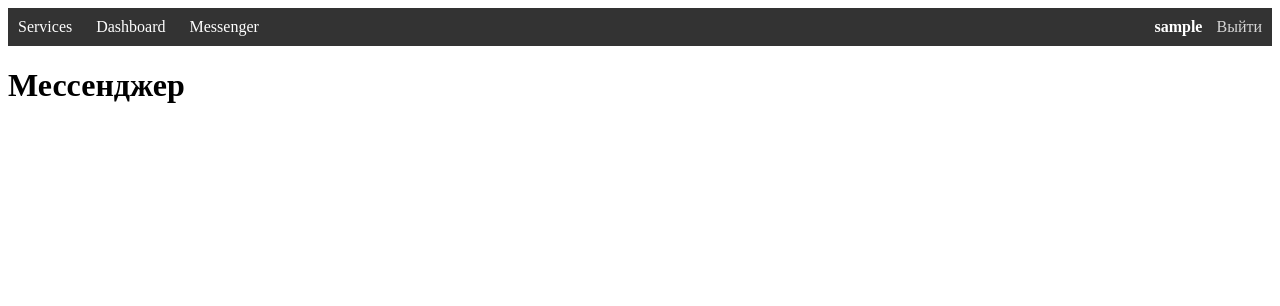
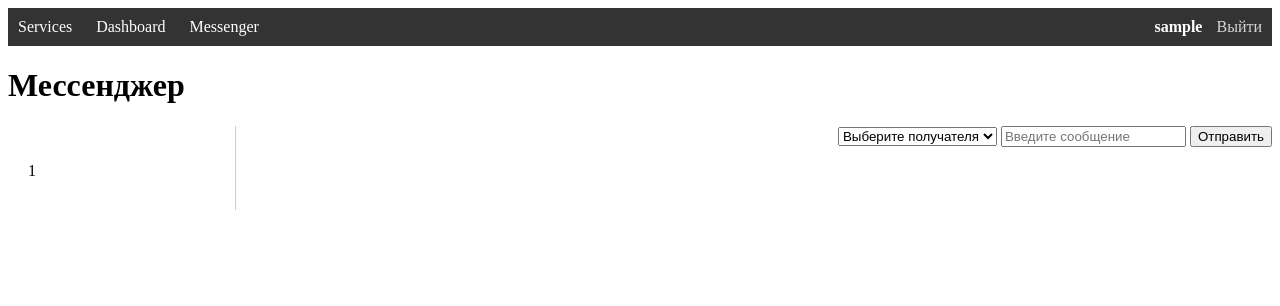
Before and after one commit to Innlock/services_pr6, a Flask app: template templates/messenger.html in a window 1280 px wide. Shown: the top 306 px of the page. Run offline with Flask 3, Linux system fonts and the light colour scheme; tables that the repository leaves empty hold one stand-in row (values such as "Sample post"); the template is opened without the code that fills it: values that come from a table or form of the project are taken from there, most other values are stand-ins (such as "Sample title", 1, 10 or a date in 2020).

Commit message:
наработки для чата

```diff
--- a/app.py
+++ b/app.py
@@ -1,9 +1,9 @@
-from flask import Flask, render_template, request, redirect, url_for
+from flask import Flask, render_template, request, redirect, url_for, jsonify
 from flask_login import LoginManager, UserMixin, login_user, login_required, logout_user, current_user
 from werkzeug.security import generate_password_hash, check_password_hash
 
 from database import drop_all_tables
-from models import User, Service, Message
+from models import User, Service, Message, Dialog
 from init import app, db, login_manager
 
 
@@ -81,7 +81,46 @@ def dashboard():
 def messenger():
     if current_user.role == 'client':
         return "У вас нет доступа к этой странице"
-    return render_template('messenger.html', username=current_user.username)
+    user_dialogs = Dialog.query.filter(Dialog.participants.any(id=current_user.id)).all()
+    all_users = User.query.all()
+    return render_template('messenger.html', username=current_user.username, user_dialogs=user_dialogs,
+                           all_users=all_users)
+
+
+@app.route('/get_messages', methods=['POST'])
+def get_messages():
+    dialog_id = request.form.get('dialog_id')
+    messages = Message.query.filter_by(dialog_id=dialog_id).all()
+    message_list = [{'sender_id': message.sender_id, 'content': message.content} for message in messages]
+    return jsonify(message_list)
+
+
+@app.route('/send_message', methods=['POST'])
+@login_required
+def send_message():
+    recipient_id = request.form.get('recipient_id')
+    message_content = request.form.get('message')
+
+    # Проверяем, существует ли диалог между текущим пользователем и получателем
+    dialog = Dialog.query.filter(
+        (Dialog.participants.any(id=current_user.id)) & (Dialog.participants.any(id=recipient_id))
+    ).first()
+
+    if not dialog:
+        # Если диалога нет, создаем новый
+        dialog = Dialog()
+        dialog.participants.append(current_user)
+        dialog.participants.append(User.query.get(recipient_id))
+        db.session.add(dialog)
+        db.session.commit()
+
+    # Отправляем сообщение в диалог
+    message = Message(sender_id=current_user.id, recipient_id=recipient_id, dialog_id=dialog.id,
+                      content=message_content)
+    db.session.add(message)
+    db.session.commit()
+
+    return jsonify({'success': True})
 
 
 # Роут для страницы услуг
--- a/database.py
+++ b/database.py
@@ -42,7 +42,11 @@ services_data2 = [
 ]
 users = [
     ["user1", "123", "employee"],
-    ["support1", "123", "support"]
+    ["user2", "123", "employee"],
+    ["user3", "123", "employee"],
+    ["support1", "123", "support"],
+    ["support2", "123", "support"],
+    ["support3", "123", "support"]
 ]
 
 
--- a/templates/messenger.html
+++ b/templates/messenger.html
@@ -2,10 +2,113 @@
 <html>
 <head>
     <title>Мессенджер</title>
+    <style>
+        .messenger-container {
+            display: flex;
+        }
+
+        /* Стили для списка диалогов (левая часть) */
+        .dialogs {
+            flex: 1;
+            padding: 20px;
+            border-right: 1px solid #ccc;
+        }
+
+        .dialog-list-item {
+            margin-bottom: 10px;
+            cursor: pointer;
+        }
+
+        .dialog-list-item:hover {
+            background-color: #f4f4f4;
+        }
+
+        /* Стили для сообщений (правая часть) */
+        .messages {
+            flex: 3;
+            padding: 20px;
+        }
+
+        .message-content {
+            margin-bottom: 10px;
+            padding: 10px;
+            background-color: #f4f4f4;
+        }
+    </style>
 </head>
 <body>
 {% include 'header.html' %}
-    <h1>Мессенджер</h1>
-    <!-- Добавьте здесь разметку для мессенджера -->
+<h1>Мессенджер</h1>
+<div class="messenger-container">
+    <div class="dialogs">
+        {% for dialog in user_dialogs %}
+        <p class="dialog-list-item" data-dialog-id="{{ dialog.id }}">{{ dialog.id }}</p>
+        {% endfor %}
+    </div>
+
+    <div class="messages">
+        <div id="message-content">
+            <!-- Пустой блок для сообщений -->
+        </div>
+    </div>
+    <!-- Форма для отправки сообщения -->
+    <form class="message-form" method="POST" action="/send_message">
+        <select name="recipient_id">
+            <option value="" disabled selected>Выберите получателя</option>
+            {% for user in all_users %}  <!-- Все пользователи в системе -->
+            {% if user.id != current_user.id %}
+            <option value="{{ user.id }}">{{ user.username }}</option>
+            {% endif %}
+            {% endfor %}
+        </select>
+        <input type="hidden" name="dialog_id" id="dialog-id" value="">
+        <input type="text" class="message-input" name="message" placeholder="Введите сообщение">
+        <button type="submit" class="send-button">Отправить</button>
+    </form>
+</div>
+
+<script>
+    // JavaScript для обновления сообщений при выборе диалога
+    document.querySelectorAll('.dialogs p').forEach(dialog => {
+        dialog.addEventListener('click', () => {
+            const dialogId = dialog.getAttribute('data-dialog-id');
+            fetch('/get_messages', {
+                method: 'POST',
+                body: new URLSearchParams({dialog_id: dialogId}),
+            })
+                .then(response => response.json())
+                .then(messages => {
+                    const messageContent = document.getElementById('message-content');
+                    messageContent.innerHTML = '';
+                    messages.forEach(message => {
+                        const messageDiv = document.createElement('div');
+                        messageDiv.textContent = `${message.sender_id}: ${message.content}`;
+                        messageContent.appendChild(messageDiv);
+                    });
+                });
+        });
+    });
+    // JavaScript для отправки сообщения без перезагрузки страницы
+        const messageForm = document.getElementById('message-form');
+        messageForm.addEventListener('submit', function (e) {
+            e.preventDefault();
+            const formData = new FormData(messageForm);
+
+            fetch('/send_message', {
+                method: 'POST',
+                body: formData
+            })
+            .then(response => response.json())
+            .then(data => {
+                if (data.success) {
+                    // Обновите отображение сообщений или выполните другие действия при успешной отправке
+                } else {
+                    // Обработайте ошибку, если что-то пошло не так
+                }
+            });
+        });
+</script>
 </body>
 </html>
+</body>
+</html>
```
Also changed, not shown: models.py (+14 -0 lines).
